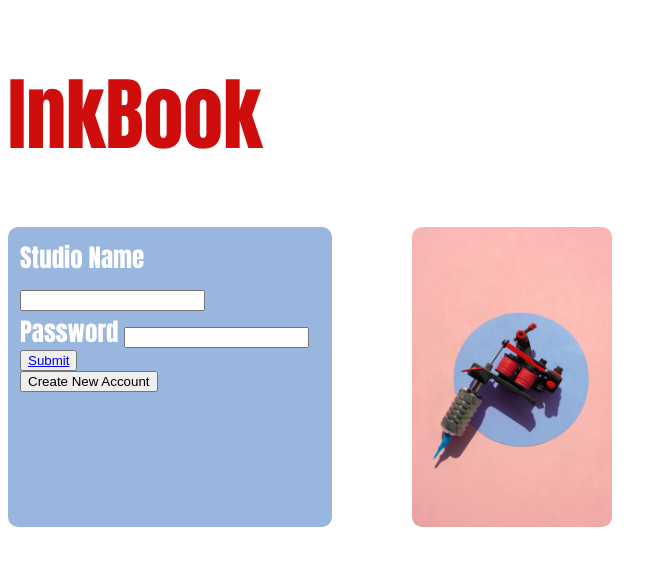
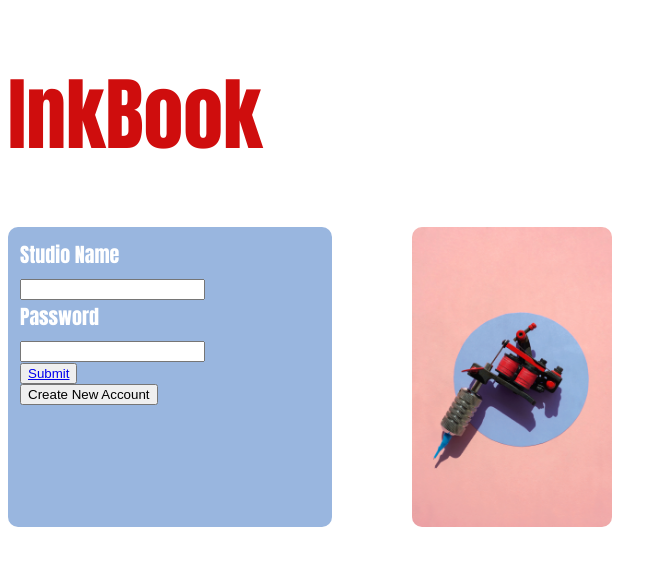
Before and after one commit to jcoteeeeee/Project-Phase-3, a React (Vite) app in the folder frontend/: page / in a window 1280 px wide. Shown: the top 566 px of the page, without its empty margins (0-667 px from the left). Built offline with nearby package versions, Linux system fonts and the light colour scheme.

Commit message:
added some more css to change font of staffpage and put the inputs below on the homepage

```diff
--- a/frontend/src/App.css
+++ b/frontend/src/App.css
@@ -19,6 +19,11 @@ h2 {
   font-style: normal;
 }
 
+.staffList {
+  font-family: Impact, Haettenschweiler, 'Arial Narrow Bold', sans-serif;
+  font-size: 15px;
+}
+
 #title {
   font-family: Impact, Haettenschweiler, 'Arial Narrow Bold', sans-serif;
   font-size: 40px;
@@ -32,7 +37,7 @@ h2 {
 
 .input-group {
   font-family: Impact, Haettenschweiler, 'Arial Narrow Bold', sans-serif;
-  font-size: 25px;
+  font-size: 20px;
   color: #fff
 }
 
--- a/frontend/src/pages/HomePage.jsx
+++ b/frontend/src/pages/HomePage.jsx
@@ -45,11 +45,11 @@ return(
                 }}>
                 <form>
                     <div className="input-group">
-                        <label htmlFor="name">Studio Name </label>
+                        <label htmlFor="name">Studio Name </label> <br/>
                             <input type="text" id="name" />
                     </div>
                     <div className="input-group">
-                        <label htmlFor="email">Password </label>
+                        <label htmlFor="email">Password </label> <br/>
                          <input type="email" id="email" />
                     </div>
                     <button type="submit" className="submit-btn">
--- a/frontend/src/pages/StaffPage.jsx
+++ b/frontend/src/pages/StaffPage.jsx
@@ -46,8 +46,8 @@ const StaffPage = () => {
 
   return (
     <div>
-      <h2>This is a list of all the artists at this studio</h2>
-      <div>
+      <h2>OurStaff</h2>
+      <div className="stafflist">
         {
           artists.map((artist) => {
             return(
```
